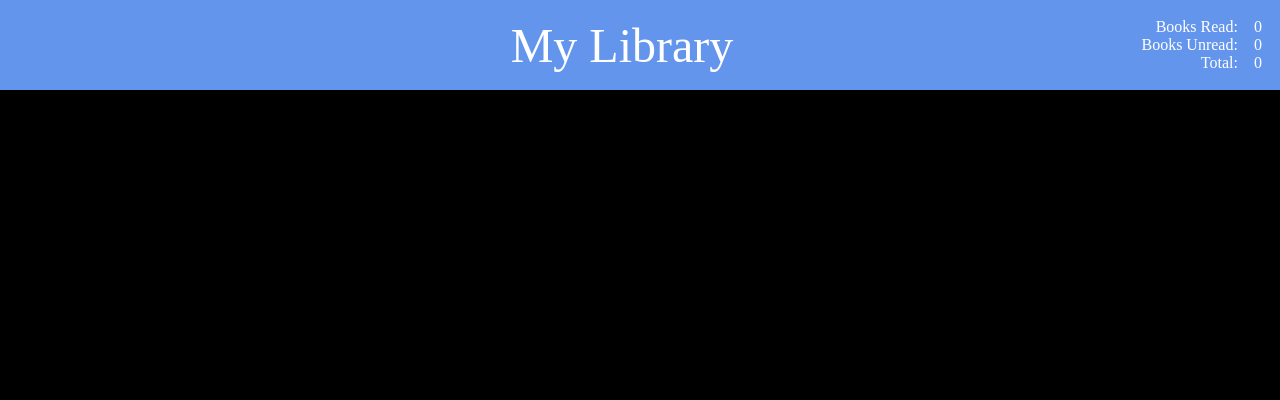
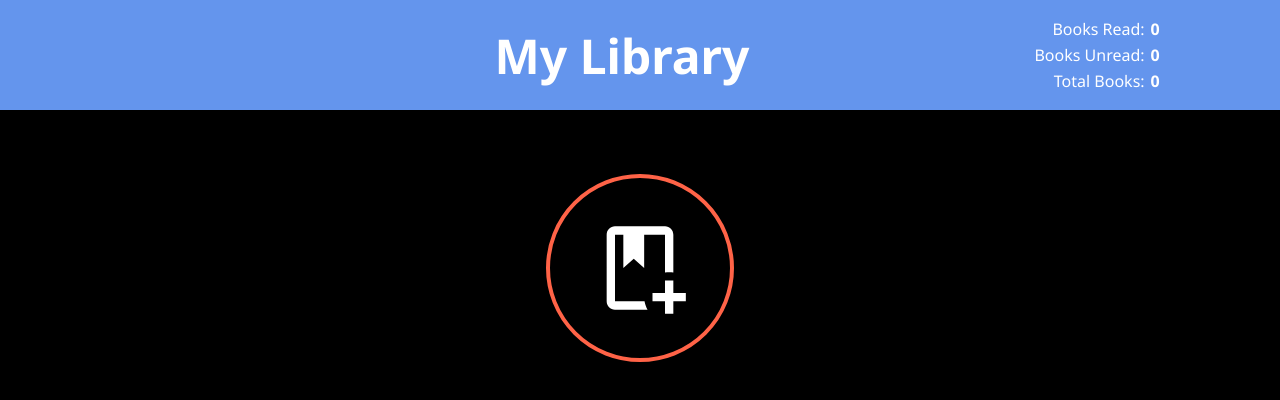
Before and after one commit to jcmpdx/library, a plain HTML site: page index.html in a window 1280 px wide. Drawn offline with nearby package versions, Linux system fonts and the light colour scheme.

Commit message:
Created addBook button and created addEventListener on mouseover + mouseout on addBook

```diff
--- a/app.js
+++ b/app.js
@@ -0,0 +1,14 @@
+const addBook = document.getElementById('addBook');
+const bookSVG = document.getElementById('addBookSVG');
+
+// mouseover effect on add book icon
+const mouseOverColor1 = 'tomato';
+const mouseOverColor2 = 'white';
+addBook.addEventListener('mouseover', () => {
+    bookSVG.style.color = mouseOverColor1;
+    addBook.style.backgroundColor = mouseOverColor2;
+});
+addBook.addEventListener('mouseleave', () => {
+    bookSVG.style.color = '';
+    addBook.style.backgroundColor = '';
+});
--- a/index.html
+++ b/index.html
@@ -12,12 +12,20 @@
         <span id="headerTitle">My Library</span>
         <div class="bookCount">
             <div>Books Read:</div>
-            <div id="bookRead">0</div>
+            <div class="counter" id="bookRead">0</div>
             <div>Books Unread:</div>
-            <div id="bookUnread">0</div>
-            <div>Total:</div>
-            <div id="bookTotal">0</div>
+            <div class="counter" id="bookUnread">0</div>
+            <div>Total Books:</div>
+            <div class="counter" id="bookTotal">0</div>
+        </div>
+    </div>
+    <div class="addBookContainer">
+        <div class="addBookWrapper" id="addBook">
+            <svg viewBox="0 0 24 24" id="addBookSVG">
+                <path fill="currentColor" d="M13.09 20C13.21 20.72 13.46 21.39 13.81 22H6C4.89 22 4 21.11 4 20V4C4 2.9 4.89 2 6 2H18C19.11 2 20 2.9 20 4V13.09C19.67 13.04 19.34 13 19 13C18.66 13 18.33 13.04 18 13.09V4H13V12L10.5 9.75L8 12V4H6V20H13.09M20 18V15H18V18H15V20H18V23H20V20H23V18H20Z" />
+            </svg>
         </div>
     </div>
 </body>
+<script src="./app.js"></script>
 </html>
--- a/style.css
+++ b/style.css
@@ -1,7 +1,11 @@
+@import url('https://fonts.googleapis.com/css2?family=Noto+Sans:ital,wght@0,200;0,400;0,700;1,200;1,400;1,700&display=swap');
+@import url("https://fonts.googleapis.com/css2?family=Material+Symbols+Outlined:opsz,wght,FILL,GRAD@20..48,100..700,0..1,-50..200");
+
 body {
     color: white;
     background-color: black;
     margin: 0;
+    font-family: 'Noto Sans', sans-serif;
 }
 
 .header {
@@ -17,11 +21,40 @@ body {
     width: 100vw;
     text-align: center;
     font-size: 3rem;
+    font-weight: 700;
     position: absolute;
 }
 
 .bookCount {
     display: grid;
-    grid-template-columns: 4fr 1fr;
+    margin-right: 8vw;
+    grid-template-columns: 10fr 1fr;
+    gap: 4px;
     justify-items: end;
 }
+
+.counter {
+    font-weight: 700;
+}
+
+.addBookContainer {
+    display: flex;
+    justify-content: center;
+    width: 100vw;
+    margin-top: 8vh;
+}
+
+.addBookWrapper {
+    display: flex;
+    justify-content: center;
+    align-items: center;
+    border: 4px solid tomato;
+    border-radius: 50%;
+    width: 180px;
+    height: 180px;
+    cursor: pointer;
+}
+
+.addBookWrapper > svg {
+    width: 100px;
+}
```
